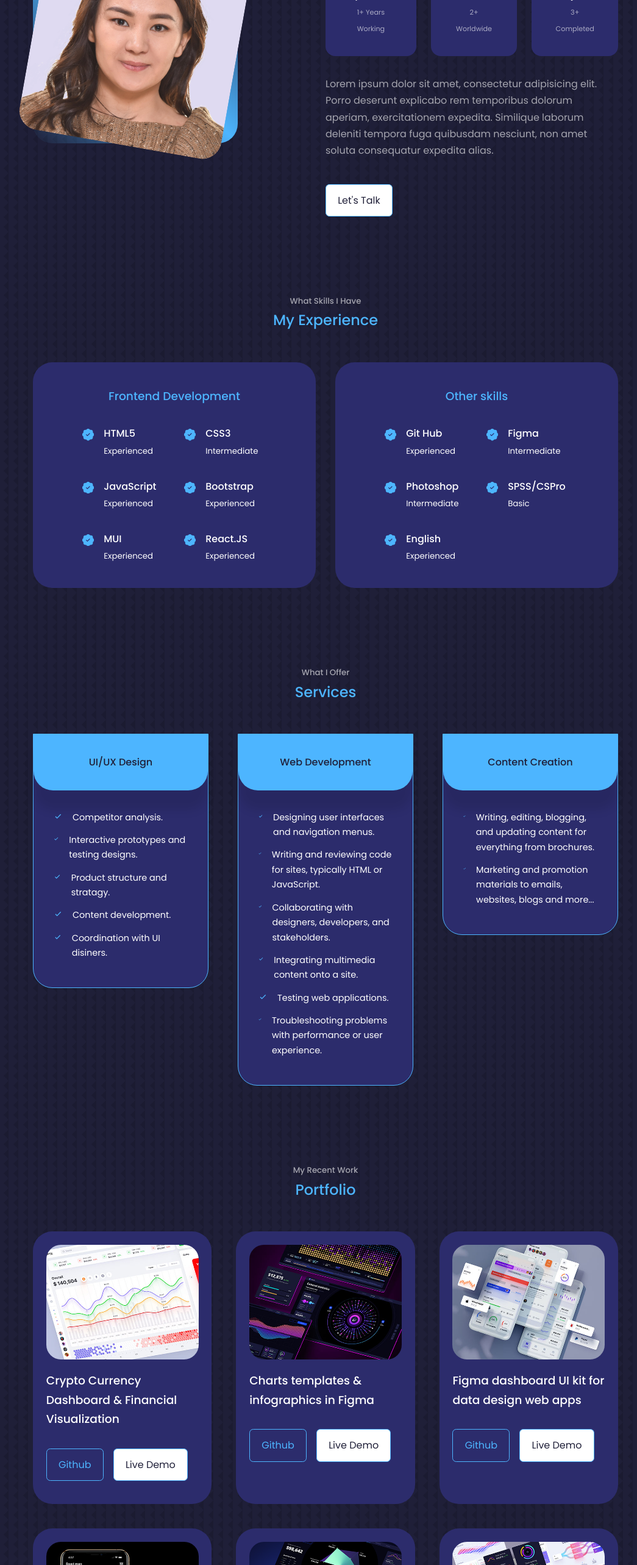
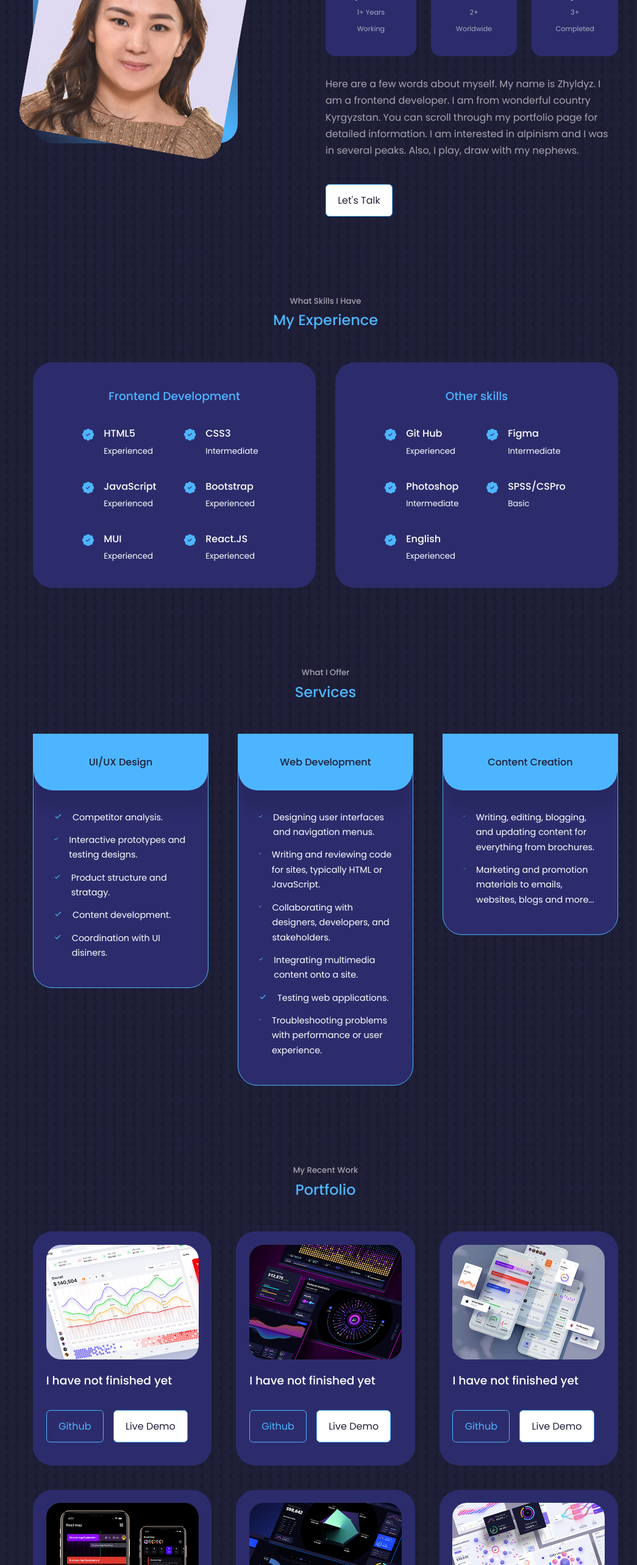
Before and after one commit to Zhyldyzhold/my-portfolio, a React (Create React App) app: page / in a window 1280 px wide. Shown: the part 1140-3706 px from the top of the page at 61% size, without its empty margins (106-1151 px from the left). Built offline with nearby package versions, Linux system fonts and the light colour scheme.

Commit message:
add text about myself and delete testinonials

```diff
--- a/src/components/about/About.jsx
+++ b/src/components/about/About.jsx
@@ -33,10 +33,11 @@ const About = () => {
             </article>
           </div>
           <p>
-            Lorem ipsum dolor sit amet, consectetur adipisicing elit. Porro
-            deserunt explicabo rem temporibus dolorum aperiam, exercitationem
-            expedita. Similique laborum deleniti tempora fuga quibusdam
-            nesciunt, non amet soluta consequatur expedita alias.
+            Here are a few words about myself. My name is Zhyldyz. I am a
+            frontend developer. I am from wonderful country Kyrgyzstan. You can
+            scroll through my portfolio page for detailed information. I am
+            interested in alpinism and I was in several peaks. Also, I play,
+            draw with my nephews.
           </p>
           <a href="#contact" className="btn btn-primary">
             Let's Talk
--- a/src/components/contact/Contact.jsx
+++ b/src/components/contact/Contact.jsx
@@ -26,7 +26,11 @@ const Contact = () => {
             <RiMessengerLine className="contact__option-icon" />
             <h4>Messenger</h4>
             <h5>zhyldyzuser</h5>
-            <a href="https://m.me/dummy" target="_blank" rel="noreferrer">
+            <a
+              href="https://www.facebook.com/jyldyz.joldoshova"
+              target="_blank"
+              rel="noreferrer"
+            >
               Send a message
             </a>
           </article>
--- a/src/components/footer/Footer.jsx
+++ b/src/components/footer/Footer.jsx
@@ -24,9 +24,7 @@ const Footer = () => {
         <li>
           <a href="#portfolio">Portfolio</a>
         </li>
-        <li>
-          <a href="#testimonials">Testimonials</a>
-        </li>
+
         <li>
           <a href="#contact">Contact</a>
         </li>
--- a/src/components/port/Portfolio.jsx
+++ b/src/components/port/Portfolio.jsx
@@ -11,42 +11,42 @@ const data = [
   {
     id: 1,
     image: IMG1,
-    title: "Crypto Currency Dashboard & Financial Visualization",
+    title: "I have not finished yet",
     github: "https://github.com/Zhyldyzhold",
     demo: "https://dribbble.com/shots/16673715-Crypto-currency-dashboards-and-financial-data-visualization",
   },
   {
     id: 2,
     image: IMG2,
-    title: "Charts templates & infographics in Figma",
+    title: "I have not finished yet",
     github: "https://github.com/Zhyldyzhold",
     demo: "https://dribbble.com/shots/16580766-Orion-UI-kit-Charts-templates-infographics-in-Figma",
   },
   {
     id: 3,
     image: IMG3,
-    title: "Figma dashboard UI kit for data design web apps",
+    title: "I have not finished yet",
     github: "https://github.com/Zhyldyzhold",
     demo: "https://dribbble.com/shots/17290917-Eclipse-Figma-dashboard-UI-kit-for-data-design-web-apps",
   },
   {
     id: 4,
     image: IMG4,
-    title: "Maintaining tasks and tracking progress",
+    title: "I have not finished yet",
     github: "https://github.com/Zhyldyzhold",
     demo: "https://dribbble.com/shots/1695582-Maintaining-tasks-and-tracking-progress",
   },
   {
     id: 5,
     image: IMG5,
-    title: "Charts templates & infographics in Figma",
+    title: "I have not finished yet",
     github: "https://github.com/Zhyldyzhold",
     demo: "https://dribbble.com/shots/16541289-Orion-UI-kit-Charts-templates-infographics-in-Figma",
   },
   {
     id: 6,
     image: IMG6,
-    title: "Charts templates & infographics in Figma",
+    title: "I have not finished yet",
     github: "https://github.com/Zhyldyzhold",
     demo: "https://dribbble.com/shots/15887665-Orion-UI-kit-Charts-templates-infographics-in-Figma",
   },
```
